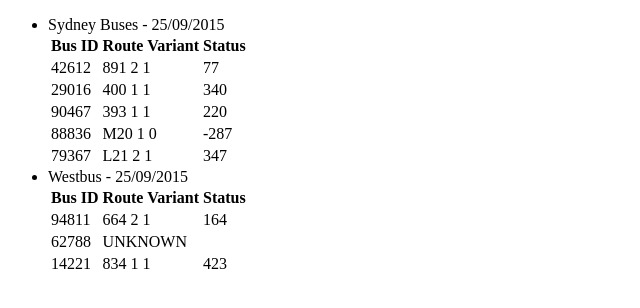
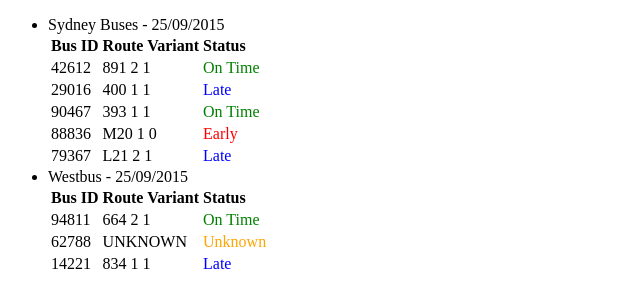
Before and after one commit to epriwer/bus-reports, a plain HTML site: page app/index.html in a window 1280 px wide. Shown: the whole page, without its empty margins (0-640 px from the left). Drawn offline with nearby package versions, Linux system fonts and the light colour scheme.

Commit message:
Determine a bus' Status from its deviation from timetable and style its colour based on this status.

```diff
--- a/app/css/app.css
+++ b/app/css/app.css
@@ -0,0 +1,12 @@
+.bus-status.on-time {
+  color: green;
+}
+.bus-status.late {
+  color: blue;
+}
+.bus-status.early {
+  color: red;
+}
+.bus-status.unknown {
+  color: orange;
+}
--- a/app/index.html
+++ b/app/index.html
@@ -20,7 +20,7 @@
             <tr ng-repeat="bus in busService.busData">
               <td>{{bus.busId}}</td>
               <td>{{bus.routeVariant}}</td>
-              <td>{{bus.deviationFromTimetable}}</td>
+              <td class="bus-status" bus-status></td>
             </tr>
           </table>
         </li>
--- a/app/js/app.js
+++ b/app/js/app.js
@@ -5,3 +5,37 @@ app.controller('busReportsCtrl', ['$scope', function($scope) {
   $scope.busReports = { "data":[ { "organisation":"Sydney Buses", "date":"25/09/2015", "busData":[ { "busId":"42612", "routeVariant":"891 2 1", "deviationFromTimetable":77 }, { "busId":"29016", "routeVariant":"400 1 1", "deviationFromTimetable":340 }, { "busId":"90467", "routeVariant":"393 1 1", "deviationFromTimetable":220 }, { "busId":"88836", "routeVariant":"M20 1 0", "deviationFromTimetable":-287 }, { "busId":"79367", "routeVariant":"L21 2 1", "deviationFromTimetable":347 } ] }, { "organisation":"Westbus", "date":"25/09/2015", "busData":[ { "busId":"94811", "routeVariant":"664 2 1", "deviationFromTimetable":164 }, { "busId":"62788", "routeVariant":"UNKNOWN", "deviationFromTimetable":null }, { "busId":"14221", "routeVariant":"834 1 1", "deviationFromTimetable":423 } ] } ] };
 
 }]);
+
+app.directive('busStatus', function() {
+
+  var LATENESS_THRESHOLD_SECS = 5 * 60;
+
+  return {
+    restrict: 'A',
+    link: function (scope, element, attrs) {
+
+      var displayStatus;
+      var className;
+
+      if(angular.isUndefined(scope.bus.deviationFromTimetable) || scope.bus.deviationFromTimetable === null) {
+        displayStatus = "Unknown";
+        className = "unknown";
+      }
+      else if(scope.bus.deviationFromTimetable < 0) {
+        displayStatus = "Early";
+        className = "early";
+      }
+      else if(scope.bus.deviationFromTimetable >= 0 && scope.bus.deviationFromTimetable < LATENESS_THRESHOLD_SECS) {
+        displayStatus = "On Time";
+        className = "on-time";
+      }
+      else if(scope.bus.deviationFromTimetable >= LATENESS_THRESHOLD_SECS) {
+        displayStatus = "Late";
+        className = "late";
+      }
+
+      element.html(displayStatus);
+      element.addClass(className);
+    }
+  };
+});
```
Also changed, not shown: assumptions.txt (added).
